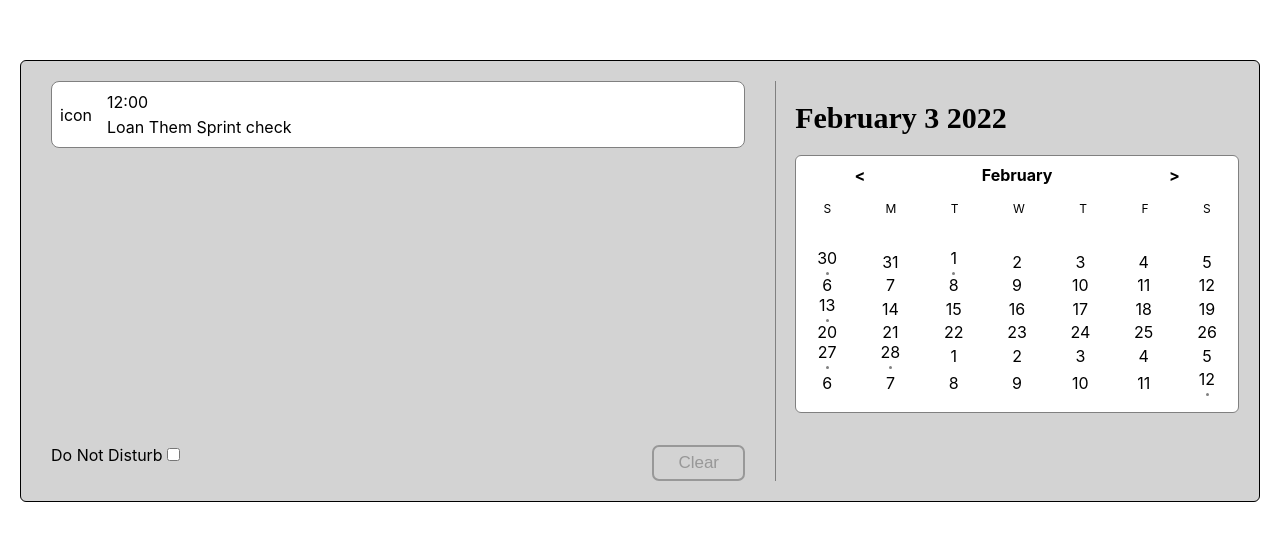
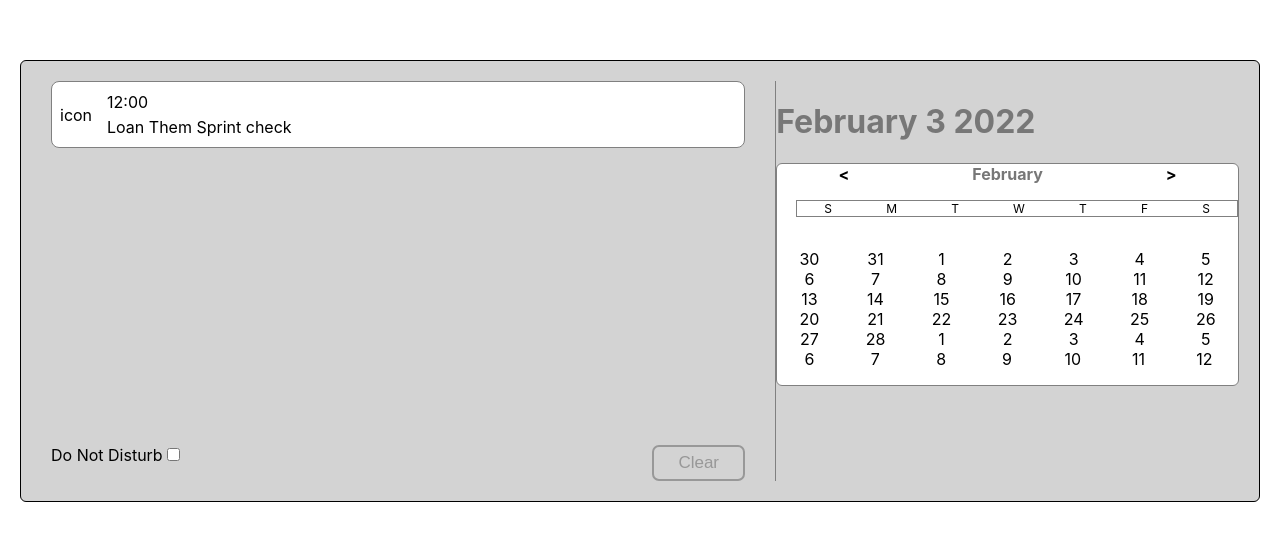
Before and after one commit to hosseiniHamid/react-learning, a React (Create React App) app: page / in a window 1280 px wide. Shown: the part 140-680 px from the top of the page. Built offline with nearby package versions, Linux system fonts and the light colour scheme.

Commit message:
Upload simple Amir project on Github

```diff
--- a/src/App.css
+++ b/src/App.css
@@ -1,7 +1,7 @@
-.container {
+.container{
     margin: 200px 20px 0 20px;
     padding: 20px;
-    border: solid 1px black;
+    border:solid 1px black;
     background-color: lightgray;
     border-radius: 6px;
     display: flex;
@@ -10,7 +10,7 @@
     min-height: 400px;
 }
 
-.left-side {
+.left-side{
     padding: 0 30px 0 10px;
     border-right: 1px solid gray;
     width: 60%;
@@ -19,72 +19,72 @@
     justify-content: space-between;
 }
 
-.notification-wrapper {
+.notification-wrapper{
     display: flex;
     flex-direction: column;
 }
-
-.notification-item {
-    border: 1px solid gray;
+.notification-item{
+    border:1px solid gray;
     padding: 10px 8px;
     border-radius: 8px;
     background-color: white;
     margin-bottom: 10px;
-    display: flex;
+    display:flex;
     align-items: center;
 }
-
-.footer--btn {
+.footer--btn{
     display: flex;
     width: 93px;
     height: 36px;
     border-radius: 7px;
-    border: 2px solid;
+    border: 2px solid ;
     flex-direction: row;
     align-items: stretch;
     background-color: transparent;
 }
 
 input[value="Clear"] {
-    text-align: center;
-    display: flex;
-    font-size: 17px;
-    justify-content: center;
+text-align: center;
+display: flex;
+font-size: 17px;
+justify-content: center;
 }
 
 
-.notification__description-box {
+.notification__description-box{
     display: flex;
     flex-direction: column;
     margin-left: 15px;
     justify-content: space-between;
     min-height: 45px;
 }
-
-.footer {
+.footer{
     display: flex;
     flex-direction: row;
-    align-content: flex-start;
+    align-content: flex-start ;
     justify-content: space-between;
 }
 
-.right-side {
+.right-side{
     background-color: lightgray;
     width: 40%;
 }
 
-.right-side--header {
-    font-size: 30px;
-    font-family: "Times New Roman", Times, serif;
-    margin-left: 19px;
-    color: black;
+.right-side--header{
+    color: #777777;
 }
-
-.calendar {
+.calendar{
     display: flex;
     flex-direction: column;
     background-color: white;
     border-radius: 6px;
+    /*padding: 100px 10px 125px 50px;*/
+    justify-content: space-between;
+    border: 1px solid gray;
+    flex-wrap:wrap;
+}
+
+.calendar--header__week-day{
     margin-left: 19px;
     justify-content: space-around;
     align-content: space-around;
@@ -101,65 +101,49 @@ input[value="Clear"] {
     background-color: white;
 }
 
-.calendar__header__week-day--day {
+.calendar__header__week-day--day{
     list-style-type: none;
     display: flex;
-    flex-direction: column;
+    flex-direction: row;
     padding: 0;
     font-size: 12px;
     justify-content: space-between;
 }
 
-.calendar__header__month {
+.calendar__header__month{
     display: flex;
     flex-direction: row;
     justify-content: space-around;
-    padding: 9px 0 0 0;
-
 }
 
-.calendar__header__month--title {
+.calendar__header__month--title{
     display: flex;
+    padding: 0;
     flex-direction: row;
     justify-content: space-around;
-    color: black;
+    color: #777777;
 }
 
-.calendar__days {
+.calendar__days{
     display: flex;
     flex-direction: row;
     justify-content: space-between;
-    flex-wrap: wrap;
+    flex-wrap:wrap;
     padding: 0;
     list-style-type: none;
 }
 
-.calendar__header__month--right-arrow {
+.calendar__header__month--right-arrow{
 
 }
 
-calendar__header__month--left-arrow {
-}
-
-.calendar__days__day {
-    display: flex;
-    flex-direction: column;
-    justify-content: space-evenly;
-    width: 14%;
-    align-items: center;
+calendar__header__month--left-arrow{
 
 }
 
-.calendar__days__day--event {
-    background-color: gray;
-    border-radius: 45px;
-    width: 3px;
-    height: 3px;
-    margin-top: 4px;
+.calendar__days__day{
+    display: flex;
+    flex-direction: row;
+    justify-content: space-evenly;
+    width: 14%;
 }
-
-.disabled {
-    pointer-events: none;
-    opacity: 0.6;
-    list-style-type: none;
-}
--- a/src/App.js
+++ b/src/App.js
@@ -16,13 +16,9 @@ class App extends React.Component {
         const calendar_array = [];
         let flag = true;
         for (let day = 30; day !== 13 || flag; day++) {
-            calendar_array.push({
-                label: day,
-                event: !!Math.floor(Math.floor(Math.random() * 100) / 80),
-                disable: (day > 28 || !flag)
-            });
+            calendar_array.push(day);
             if (day === 31 || day === 28) {
-                flag = !(day === 28);
+                flag =! (day === 28);
                 day = 0;
             }
         }
@@ -41,7 +37,6 @@ class App extends React.Component {
                         className="notification__description-box--description">{item.description}</span>
                 </div>
             </div>)
-
     }
 
     render() {
@@ -78,13 +73,10 @@ class App extends React.Component {
                                 </ul>
                             </div>
                             <ul className="calendar__days">
-                                {this.days().map((item) => (
-                                    <li className="calendar__days__day">{item.label}
-                                        {item.flag ? <span className="disabled"></span> : false}
-                                        {item.event ?
-                                            <span className="calendar__days__day--event"/> : item.event = false}
-                                    </li>
+                                {this.days().map((day) => (
+                                    <li className="calendar__days__day">{day}</li>
                                 ))}
+                                <span className="calendar__days__day--event"/>
                             </ul>
                         </div>
                     </div>
```
